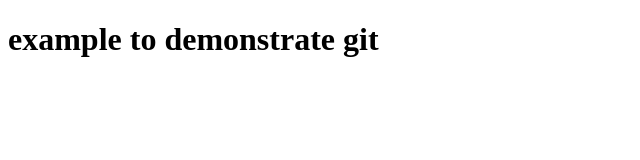
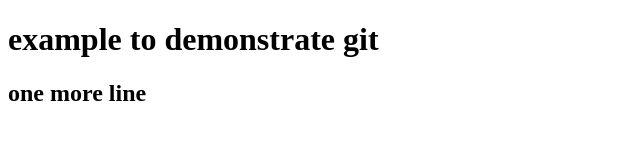
Before and after one commit to Pranitapol/gitRepository, a plain HTML site: page index.html in a window 1280 px wide. Shown: the whole page, without its empty margins (0-640 px from the left). Drawn offline with Linux system fonts and the light colour scheme.

Commit message:
Update index.html

```diff
--- a/index.html
+++ b/index.html
@@ -8,5 +8,6 @@
 </head>
 <body>
     <h1>example to demonstrate git</h1>
+    <h2>one more line</h2>
 </body>
 </html>
```
